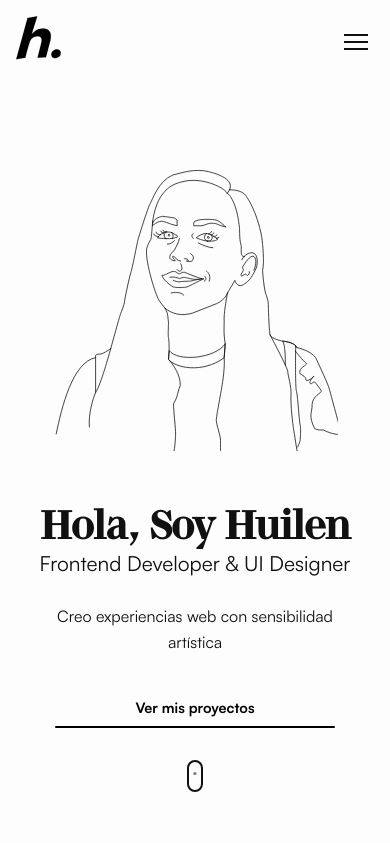
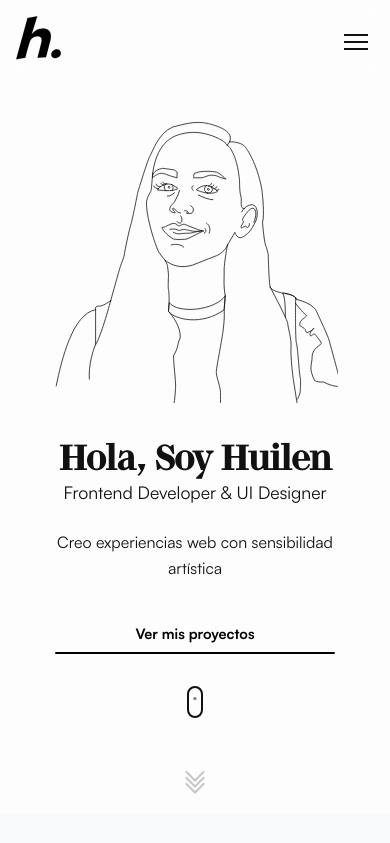
Before and after one commit to HuilenPe/Huilen-Portfolio, a React (Vite) app: page / in a window 390 px wide. Shown: the top 843 px of the page. Built offline with nearby package versions, Linux system fonts and the light colour scheme.

Commit message:
Adjust layout spacing and padding

```diff
--- a/src/components/Button/HeroButton/heroButton.module.css
+++ b/src/components/Button/HeroButton/heroButton.module.css
@@ -16,6 +16,7 @@
 
 .heroButton {
   background: transparent;
+  color: #000;
   padding: 0.6rem 5rem;
   border-radius: 5px;
   border: none;
--- a/src/sections/Hero/Hero.module.css
+++ b/src/sections/Hero/Hero.module.css
@@ -1,12 +1,12 @@
 .hero{
-  padding: 6rem 1rem;
+  padding: 3rem 1rem;
   background: var(--bg-light);
 }
 
 .content{
   display: flex;
   flex-direction: column;
-  gap: 2rem;
+  gap: 1rem;
 
   align-items: center;
   text-align: center;
@@ -24,13 +24,13 @@
 }
 
 .left h1 {
-  font-size: clamp(2.5rem, 7vw, 4.2rem);
+  font-size: clamp(2.2rem, 7vw, 4.2rem);
   line-height: 1.1;
   font-family: var(--font-display)
 }
 
 .subtitile {
-font-size: 1.3rem;
+font-size: 1.1rem;
 }
 
 .svg {
```
